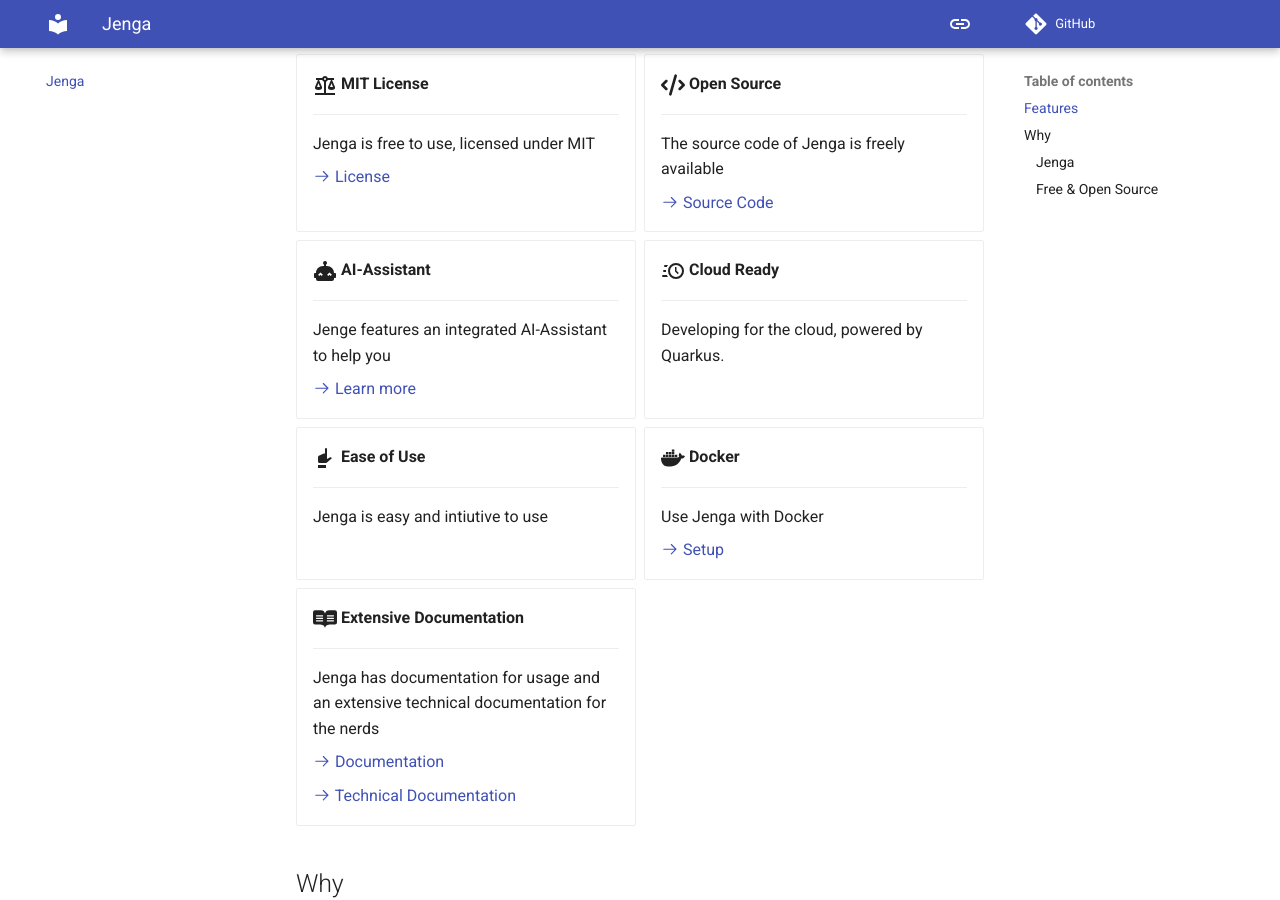
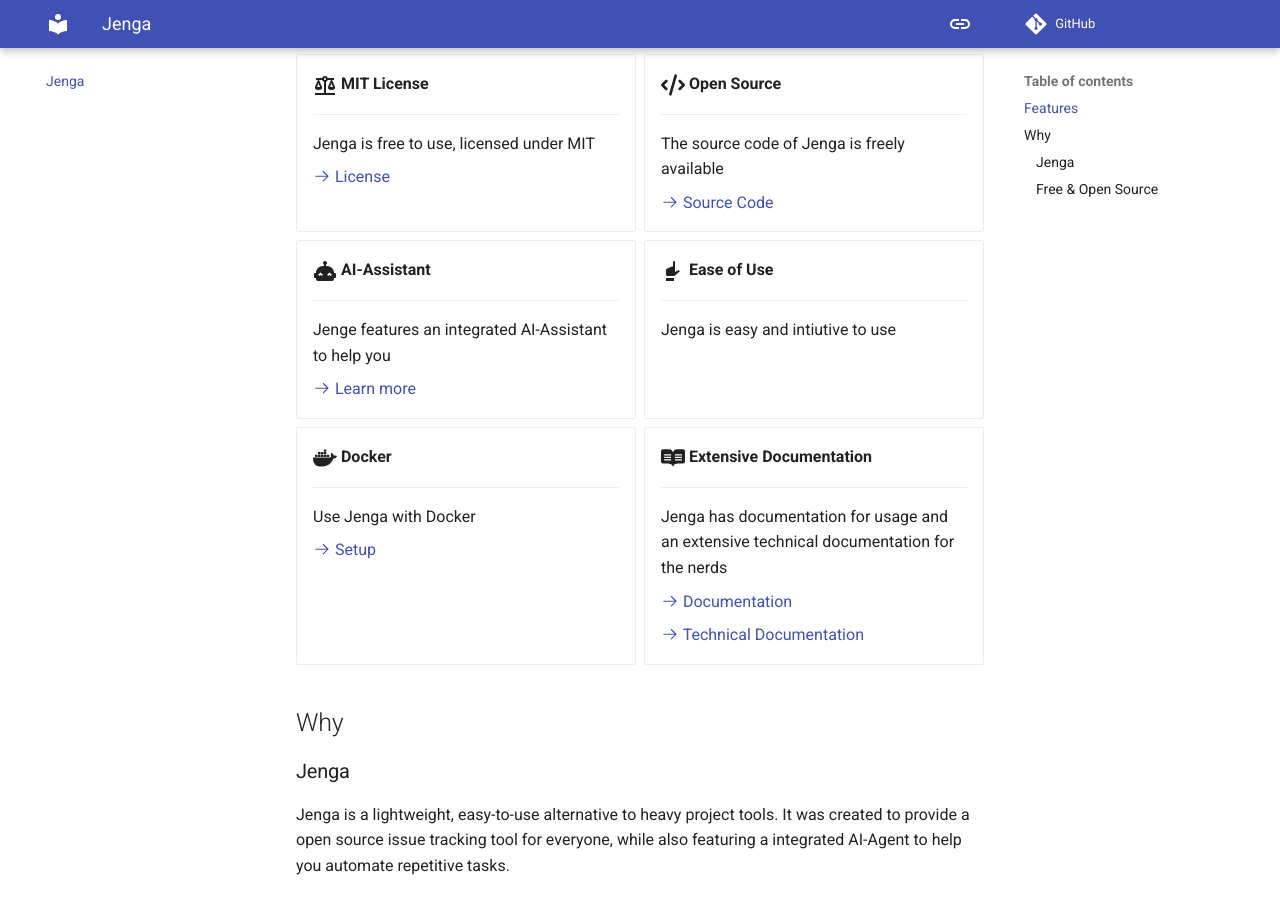
Before and after one commit to Jenga-PMS/Jenga-PMS.github.io, an MkDocs documentation site: the page built from docs/index.md, in a window 1280 px wide and 900 px high, scrolled down 546 px. Built offline with MkDocs 1.6.1 and Material for MkDocs 9.7.7, drawn with Linux system fonts in a browser that asks for light colours; emoji names are drawn with the system emoji font; comment, search, counter and statistics services are not loaded.

Commit message:
Minor improvments

```diff
--- a/docs/index.md
+++ b/docs/index.md
@@ -36,12 +36,6 @@
 
     [:octicons-arrow-right-24: Learn more](https://jenga-pms.github.io/architecture/ai/examples/)
 
--   :material-clock-fast:{ .lg .middle } __Cloud Ready__
-
-    ---
-
-    Developing for the cloud, powered by Quarkus.
-
 -   :material-hand-pointing-up:{ .lg .middle } __Ease of Use__
 
     ---
```
Also changed, not shown: docs/architecture/documentation.md (+2 -0 lines), docs/architecture/index.md (+1 -1 lines).
